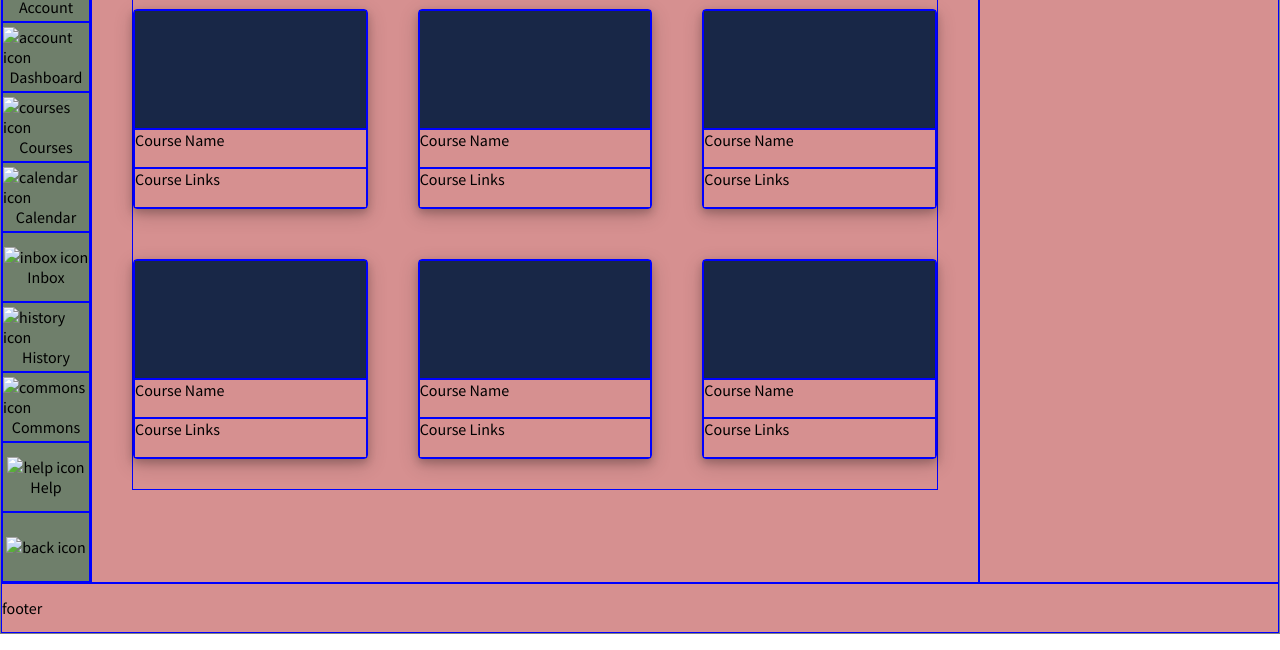
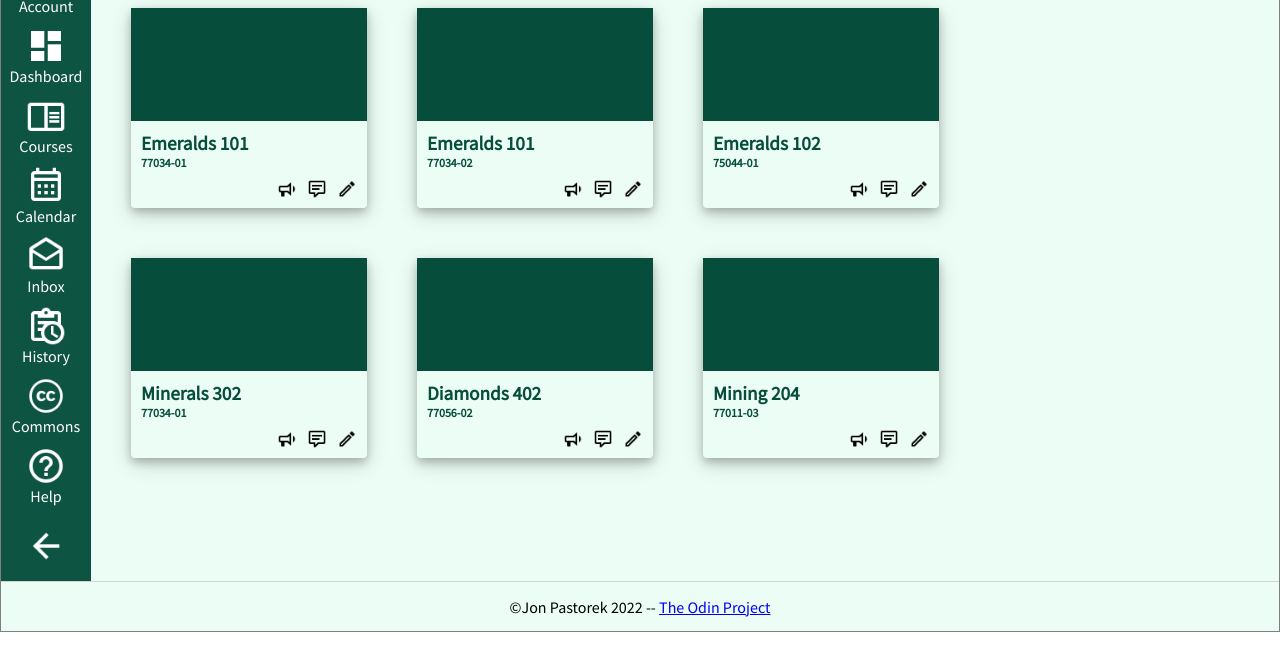
Before and after one commit to jppastorek/dashboard, a plain HTML site: page index.html in a window 1280 px wide. Shown: the part 150-800 px from the top of the page. Drawn offline with Linux system fonts and the light colour scheme.

Commit message:
Added images and styling

```diff
--- a/index.html
+++ b/index.html
@@ -18,32 +18,32 @@
             <h1>Dashboard</h1>
         </div>
         <div class="sidebar">
-            <div class="sidebar-card" id="logo"></div>
-            <div class="sidebar-card" id="account"><img src="" alt="account icon">
+            <div class="sidebar-card" id="logo"><img src="./images/emerald-logo.png"></div>
+            <div class="sidebar-card" id="account"><img src="./images/account-circle-outline.png" alt="account icon">
                 <p>Account</p>
             </div>
-            <div class="sidebar-card" id="dashboard"><img src="" alt="account icon">
+            <div class="sidebar-card" id="dashboard"><img src="./images/view-dashboard.png" alt="dashboard icon">
                 <p>Dashboard</p>
             </div>
-            <div class="sidebar-card" id="courses"><img src="" alt="courses icon">
+            <div class="sidebar-card" id="courses"><img src="./images/book-open-outline.png" alt="courses icon">
                 <p>Courses</p>
             </div>
-            <div class="sidebar-card" id="calendar"><img src="" alt="calendar icon">
+            <div class="sidebar-card" id="calendar"><img src="./images/calendar-month-outline.png" alt="calendar icon">
                 <p>Calendar</p>
             </div>
-            <div class="sidebar-card" id="inbox"><img src="" alt="inbox icon">
+            <div class="sidebar-card" id="inbox"><img src="./images/email-open-outline.png" alt="inbox icon">
                 <p>Inbox</p>
             </div>
-            <div class="sidebar-card" id="history"><img src="" alt="history icon">
+            <div class="sidebar-card" id="history"><img src="./images/clipboard-text-clock-outline.png" alt="history icon">
                 <p>History</p>
             </div>
-            <div class="sidebar-card" id="commons"><img src="" alt="commons icon">
+            <div class="sidebar-card" id="commons"><img src="./images/creative-commons.png" alt="commons icon">
                 <p>Commons</p>
             </div>
-            <div class="sidebar-card" id="help"><img src="" alt="help icon">
+            <div class="sidebar-card" id="help"><img src="./images/help-circle-outline.png" alt="help icon">
                 <p>Help</p>
             </div>
-            <div class="sidebar-card" id="back"><img src="" alt="back icon">
+            <div class="sidebar-card" id="back"><img src="./images/arrow-left.png" alt="back icon">
             </div>
         </div>
         <div class="courses">
@@ -51,40 +51,54 @@
             <div class="course-container">
                 <div class="course-card">
                     <div class="color"></div>
-                    <div class="name">Course Name</div>
-                    <div class="links">Course Links</div>
+                    <div class="name"><a href="">Emeralds 101</a>
+                        <p>77034-01</p>
+                    </div>
+                    <div class="links"><img src="./images/bullhorn-outline(1).png"><img src="./images/comment-text-outline(1).png"><img src="./images/pencil-outline.png"></div>
                 </div>
                 <div class="course-card">
                     <div class="color"></div>
-                    <div class="name">Course Name</div>
-                    <div class="links">Course Links</div>
+                    <div class="name"><a href="">Emeralds 101</a>
+                        <p>77034-02</p>
+                    </div>
+                    <div class="links"><img src="./images/bullhorn-outline(1).png"><img src="./images/comment-text-outline(1).png"><img src="./images/pencil-outline.png"></div>
                 </div>
                 <div class="course-card">
                     <div class="color"></div>
-                    <div class="name">Course Name</div>
-                    <div class="links">Course Links</div>
+                    <div class="name"><a href="">Emeralds 102</a>
+                        <p>75044-01</p>
+                    </div>
+                    <div class="links"><img src="./images/bullhorn-outline(1).png"><img src="./images/comment-text-outline(1).png"><img src="./images/pencil-outline.png"></div>
                 </div>
                 <div class="course-card">
                     <div class="color"></div>
-                    <div class="name">Course Name</div>
-                    <div class="links">Course Links</div>
+                    <div class="name"><a href="">Minerals 302</a>
+                        <p>77034-01</p>
+                    </div>
+                    <div class="links"><img src="./images/bullhorn-outline(1).png"><img src="./images/comment-text-outline(1).png"><img src="./images/pencil-outline.png"></div>
                 </div>
                 <div class="course-card">
                     <div class="color"></div>
-                    <div class="name">Course Name</div>
-                    <div class="links">Course Links</div>
+                    <div class="name"><a href="">Diamonds 402</a>
+                        <p>77056-02</p>
+                    </div>
+                    <div class="links"><img src="./images/bullhorn-outline(1).png"><img src="./images/comment-text-outline(1).png"><img src="./images/pencil-outline.png"></div>
                 </div>
                 <div class="course-card">
                     <div class="color"></div>
-                    <div class="name">Course Name</div>
-                    <div class="links">Course Links</div>
+                    <div class="name"><a href="">Mining 204</a>
+                        <p>77011-03</p>
+                    </div>
+                    <div class="links"><img src="./images/bullhorn-outline(1).png"><img src="./images/comment-text-outline(1).png"><img src="./images/pencil-outline.png"></div>
                 </div>
             </div>
         </div>
         <div class="todo">
             <h4>To Do</h4>
         </div>
-        <div class="footer">footer</div>
+        <div class="footer">
+            <p>&copy;Jon Pastorek 2022 -- <a href="https://www.theodinproject.com">The Odin Project</a></p>
+        </div>
     </div>
 
 </body>
--- a/styles.css
+++ b/styles.css
@@ -1,8 +1,8 @@
 :root {
     --blue-color: rgb(24, 39, 71);
     --brown-color: rgb(86, 43, 8);
-    --green-color: rgb(100, 126, 104);
-    --grey-color: rgb(216, 216, 216);
+    --green-color: rgb(6, 78, 59);
+    --grey-color: rgb(236, 253, 245);
 }
 
 * {
@@ -22,10 +22,10 @@
     background-color: var(--grey-color);
 }
 
-div {
-    background-color: rgb(214, 144, 144);
+
+/* div {
     border: 1px solid blue;
-}
+} */
 
 .header {
     grid-column: 2 / 4;
@@ -33,6 +33,7 @@ div {
     display: grid;
     align-items: center;
     padding-left: 20px;
+    border-bottom: 1px solid lightgrey;
 }
 
 .sidebar {
@@ -46,7 +47,8 @@ div {
     flex-direction: column;
     justify-content: center;
     align-items: center;
-    background-color: rgb(100, 126, 104, 0.9)
+    background-color: rgb(6, 78, 59, 0.96);
+    color: white;
 }
 
 .sidebar-card:hover {
@@ -54,8 +56,18 @@ div {
     cursor: pointer;
 }
 
+.sidebar-card>img {
+    height: 40px;
+    width: 40px;
+}
+
 #logo {
     height: 100px;
+}
+
+#logo>img {
+    height: 100px;
+    width: 100%;
 }
 
 .courses {
@@ -69,6 +81,7 @@ div {
     grid-template-columns: repeat(auto-fit, minmax(200px, 2fr));
     gap: 50px;
     padding: 30px 0;
+    border-top: 1px solid lightgray;
 }
 
 .course-card {
@@ -84,12 +97,52 @@ div {
 }
 
 .color {
-    background-color: var(--blue-color);
+    background-color: var(--green-color);
 }
 
 .color:hover,
-.name:hover {
+.name:hover,
+.links>img:hover {
     cursor: pointer;
+}
+
+.name {
+    padding: 10px 0 0 10px;
+    color: var(--green-color);
+    font-weight: bold;
+    font-size: 1.2rem;
+}
+
+.name>a,
+.name>a::after {
+    text-decoration: none;
+    color: var(--green-color);
+}
+
+.name>a:hover {
+    text-decoration: underline;
+}
+
+.name>p {
+    font-size: 0.75rem;
+}
+
+.links {
+    display: flex;
+    flex-direction: row;
+    justify-content: end;
+    align-items: center;
+    gap: 10px;
+    padding: 0 10px;
+}
+
+.links>img {
+    height: 20px;
+    width: 20px;
+}
+
+.links>img:hover {
+    background-color: rgb(225, 250, 239);
 }
 
 .todo {
@@ -103,4 +156,6 @@ div {
     grid-row: 3 / 4;
     display: grid;
     align-items: center;
+    justify-content: center;
+    border-top: 1px solid lightgrey;
 }
```
Also changed, not shown: images/account-circle-outline.png (added), images/arrow-left.png (added), images/book-open-outline.png (added), images/bullhorn-outline(1).png (added), images/calendar-month-outline.png (added), images/clipboard-text-clock-outline.png (added), images/comment-text-outline(1).png (added), images/creative-commons.png (added), images/email-open-outline.png (added), images/emerald-logo.png (added), images/help-circle-outline.png (added), images/pencil-outline.png (added), images/silhouette-gbca116591_640.png (added), images/view-dashboard.png (added).
